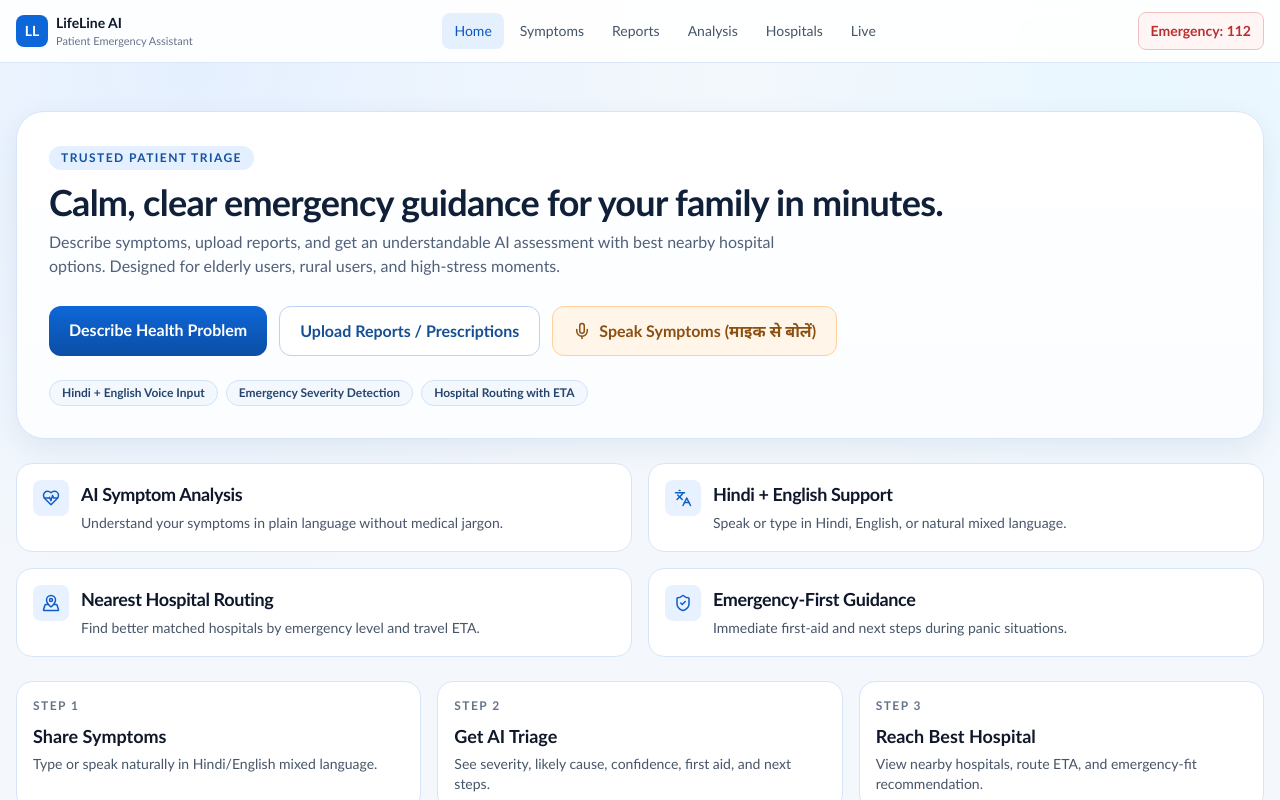
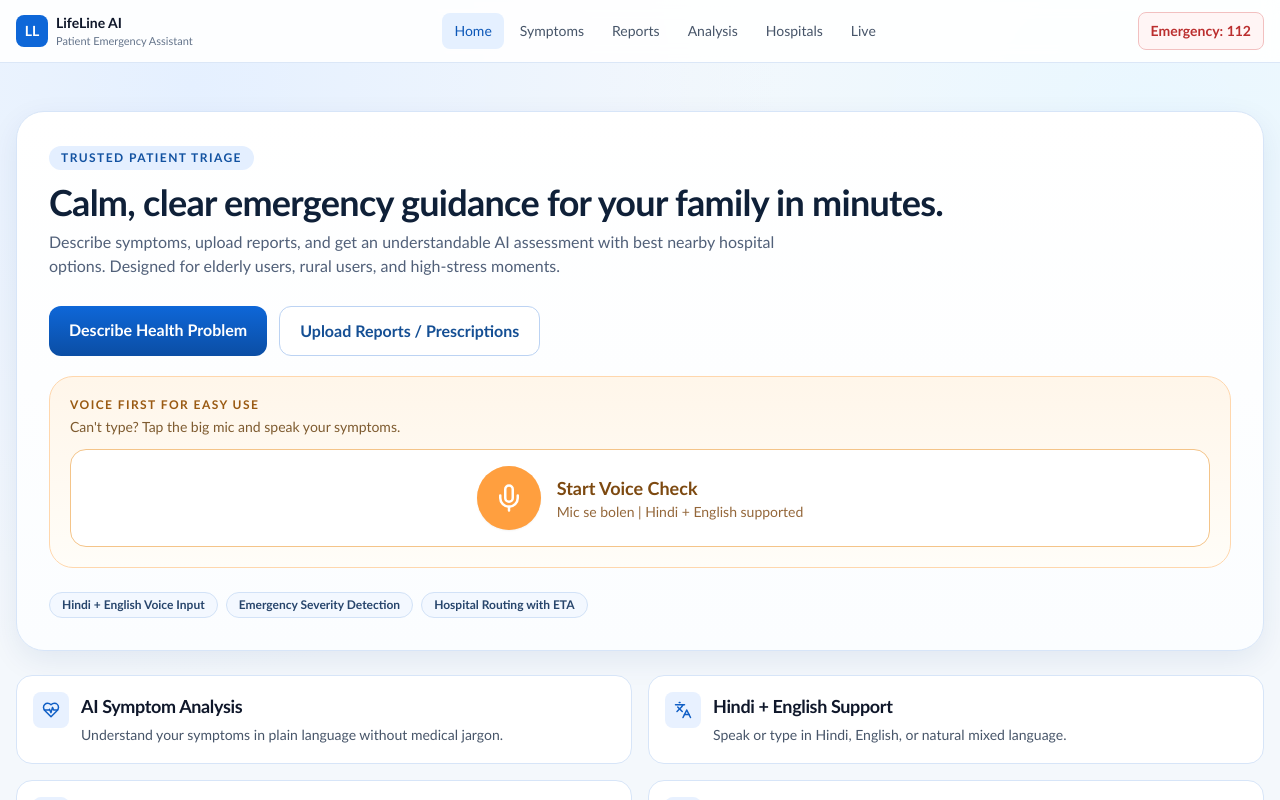
Before and after one commit to govinddangi4564/MediRoute_AI, a Next.js app in the folder frontend/: page / in a window 1280 px wide. Shown: the top 800 px of the page. Built offline with nearby package versions, Linux system fonts and the light colour scheme.

Commit message:
Refactor code structure and remove redundant sections for improved readability and maintainability

```diff
--- a/frontend/app/page.tsx
+++ b/frontend/app/page.tsx
@@ -48,12 +48,31 @@ export default function LandingPage() {
             <Link href="/upload" className="ll-btn-secondary text-center">
               Upload Reports / Prescriptions
             </Link>
+          </div>
+
+          <div className="mt-5 rounded-3xl border border-[#ffd7ad] bg-[linear-gradient(180deg,#fff6ea_0%,#fffdf8_100%)] p-4 md:p-5">
+            <p className="text-xs font-semibold uppercase tracking-[0.12em] text-[#9a5a12]">
+              Voice First for Easy Use
+            </p>
+            <p className="mt-1 text-sm text-[#7e5b30]">
+              Can&apos;t type? Tap the big mic and speak your symptoms.
+            </p>
+
             <Link
               href="/symptoms?voice=1"
-              className="inline-flex items-center justify-center gap-2 rounded-xl border border-[#ffcf9d] bg-[#fff5e9] px-5 py-3 text-sm font-semibold text-[#8b4f10] transition hover:bg-[#ffefd9] md:text-base"
+              aria-label="Start voice symptom input"
+              className="group mt-3 flex w-full items-center justify-center gap-4 rounded-2xl border border-[#f4c489] bg-white px-4 py-4 transition hover:bg-[#fff8ef]"
             >
-              <Mic size={18} />
-              Speak Symptoms (माइक से बोलें)
+              <span className="relative inline-flex h-16 w-16 items-center justify-center">
+                <span className="absolute inset-0 rounded-full bg-[#ffd4a4] opacity-60 group-hover:animate-ping" />
+                <span className="relative inline-flex h-16 w-16 items-center justify-center rounded-full bg-[#ff9f3f] text-white shadow-sm">
+                  <Mic size={30} />
+                </span>
+              </span>
+              <span className="text-left">
+                <span className="block text-lg font-semibold text-[#7d4910]">Start Voice Check</span>
+                <span className="block text-sm text-[#94673a]">Mic se bolen | Hindi + English supported</span>
+              </span>
             </Link>
           </div>
 
--- a/frontend/tsconfig.json
+++ b/frontend/tsconfig.json
@@ -22,7 +22,6 @@
         "name": "next"
       }
     ],
-    "baseUrl": ".",
     "paths": {
       "@/*": [
         "./*"
```
Also changed, not shown: 1 other file (tests, documents, lock files or other folders).
